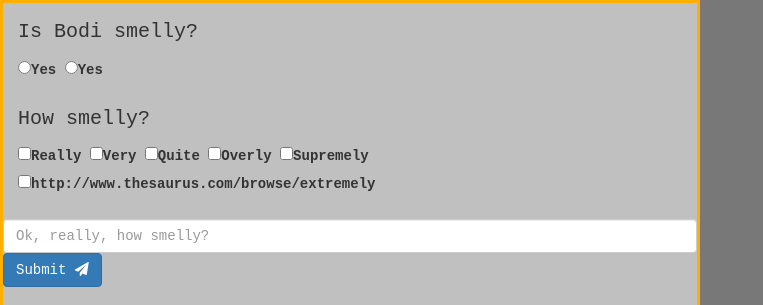
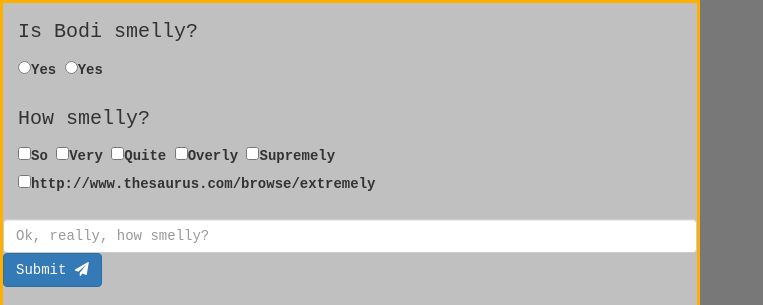
Before and after one commit to kgirvin/kgirvin.github.io, a plain HTML site: page index.html in a window 1280 px wide. Shown: the top 305 px of the page, without its empty margins (0-763 px from the left). Drawn offline with nearby package versions, Linux system fonts and the light colour scheme.

Commit message:
Update index.html

```diff
--- a/index.html
+++ b/index.html
@@ -39,7 +39,7 @@
         <br><br>
 
         <p>How smelly?</p>
-        <label><input type="checkbox" name="odor-strength">Really</label>
+        <label><input type="checkbox" name="odor-strength">So</label>
         <label><input type="checkbox" name="odor-strength">Very</label>
         <label><input type="checkbox" name="odor-strength">Quite</label>
         <label><input type="checkbox" name="odor-strength">Overly</label>
```
